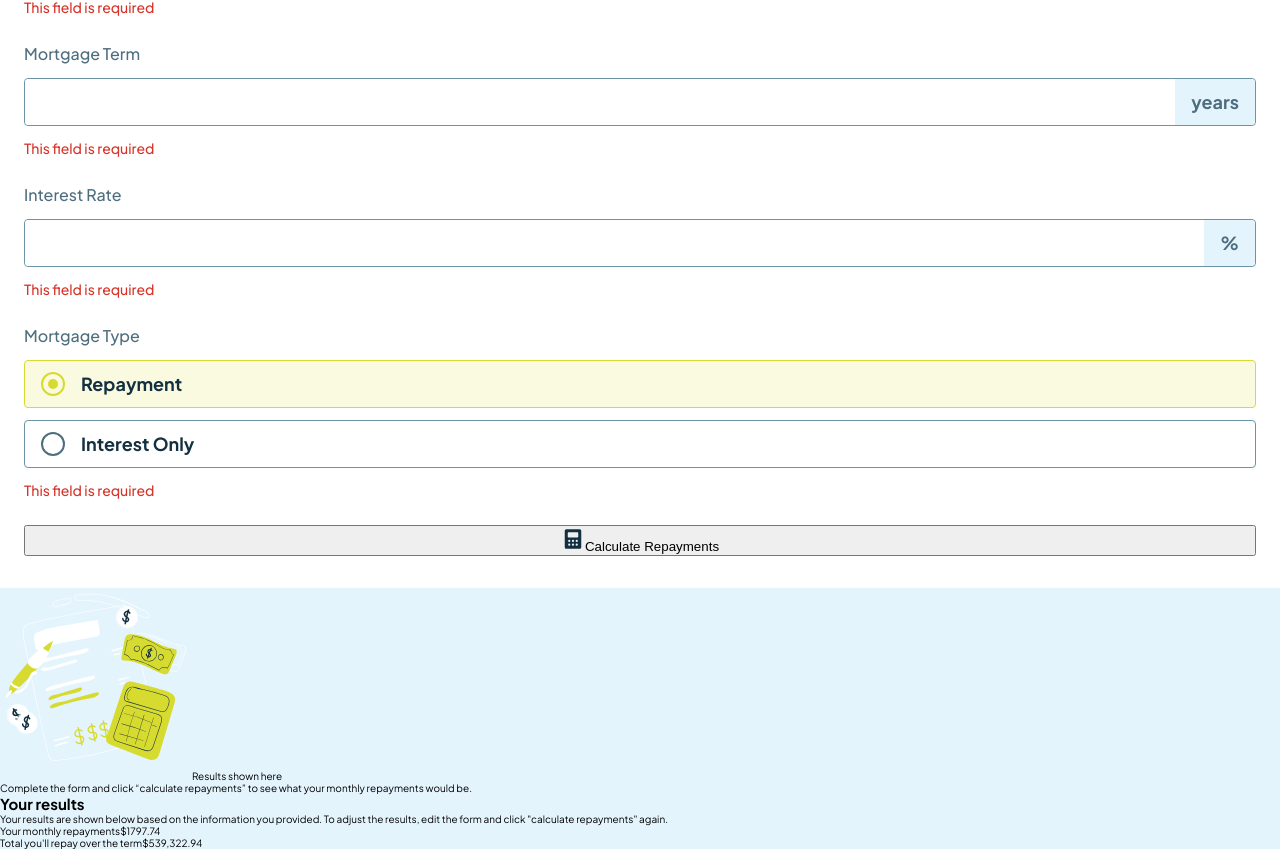
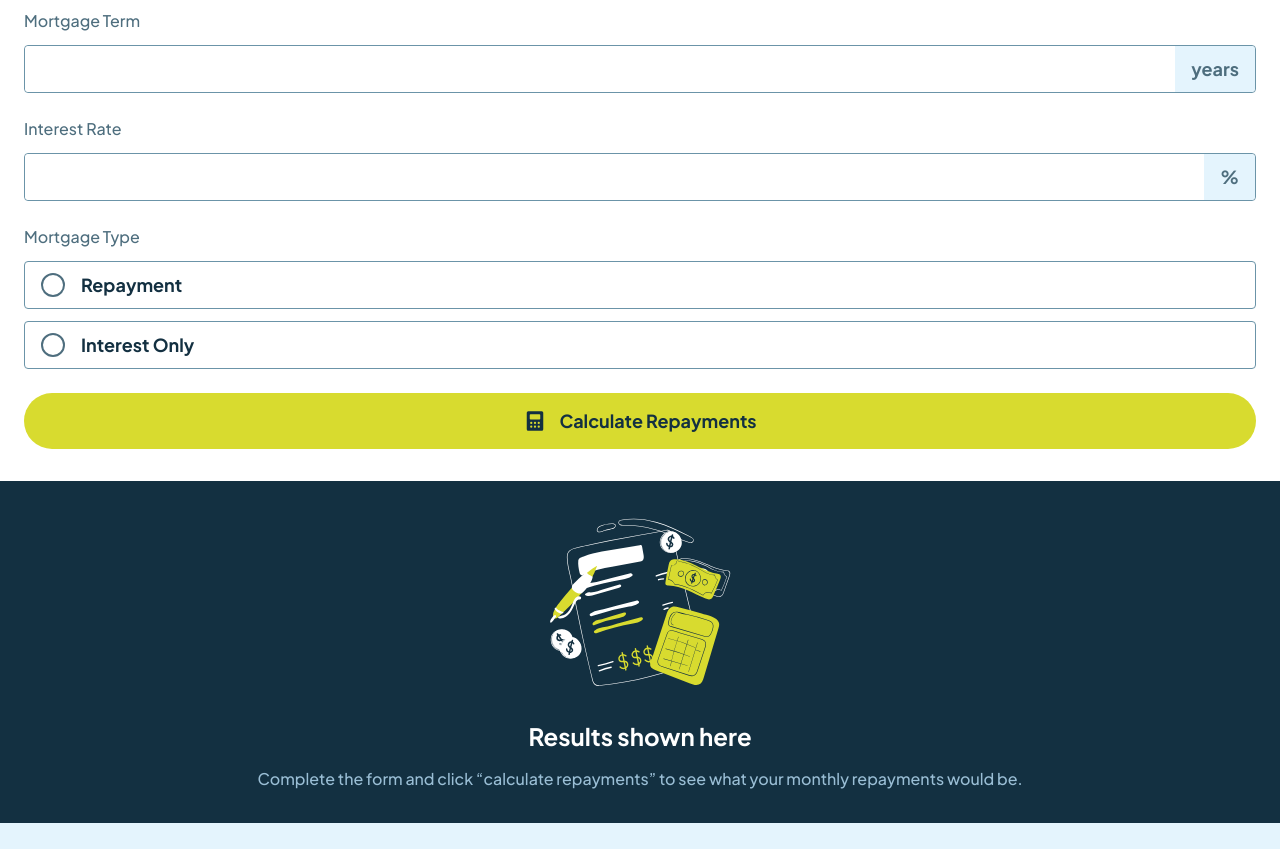
Before and after one commit to AdamHaniff/Mortgage-Repayment-Calculator, a React (Create React App) app: page / in a window 1280 px wide. Shown: the part 217-1066 px from the top of the page. After the commit the page ends 1040 px from the top, so only its background shows below. Built offline with nearby package versions, Linux system fonts and the light colour scheme.

Commit message:
Styled card__term-value in 375px layout

```diff
--- a/src/Card.js
+++ b/src/Card.js
@@ -5,7 +5,7 @@ function Card() {
     <div className="card">
       <LabelValue
         label="Your monthly repayments"
-        value="$1797.74"
+        value="$1,797.74"
         isMonthly={true}
       />
       <div className="card__separator"></div>
--- a/src/Input.js
+++ b/src/Input.js
@@ -16,11 +16,11 @@ function Input({ label, name, prefixSuffix, hasSuffix }) {
         </div>
       ) : (
         <div className="input__radios">
-          <RadioContainer name={name} value="repayment" checked={true} />
+          <RadioContainer name={name} value="repayment" checked={false} />
           <RadioContainer name={name} value="interest-only" checked={false} />
         </div>
       )}
-      <InputError />
+      {/* <InputError /> */}
     </div>
   );
 }
--- a/src/Results.js
+++ b/src/Results.js
@@ -5,7 +5,7 @@ function Results() {
   return (
     <div className="results">
       <ResultsUnavailable />
-      <ResultsAvailable />
+      {/* <ResultsAvailable /> */}
     </div>
   );
 }
--- a/src/css/main.css
+++ b/src/css/main.css
@@ -62,6 +62,27 @@ body {
   flex-direction: column;
   gap: 2.4rem;
 }
+.inputs__btn {
+  display: flex;
+  align-items: center;
+  justify-content: center;
+  gap: 1.2rem;
+  border: none;
+  height: 5.6rem;
+  padding: 0 4rem;
+  border-radius: 99.9rem;
+  background: #d8db2f;
+  color: #133041;
+  font-family: "Plus Jakarta Sans", sans-serif;
+  font-size: 1.8rem;
+  font-weight: 700;
+  line-height: 2.25rem;
+}
+.inputs__btn-icon {
+  display: block;
+  width: 2.4rem;
+  height: 2.4rem;
+}
 
 .input {
   display: flex;
@@ -122,10 +143,10 @@ body {
   gap: 1.2rem;
 }
 .input__radio-container {
+  display: flex;
+  height: 4.8rem;
   border-radius: 0.4rem;
   border: 0.1rem solid #6b94a8;
-  height: 4.8rem;
-  display: flex;
   align-items: center;
   gap: 1.6rem;
   padding: 0 1.6rem;
@@ -172,6 +193,95 @@ body {
   transition: opacity 0.3s;
 }
 
+.results {
+  background: #133041;
+  padding: 3.2rem 2.4rem;
+}
+
+.unavailable {
+  display: flex;
+  flex-direction: column;
+  gap: 1.6rem;
+  align-items: center;
+}
+.unavailable__illustration {
+  display: block;
+  width: 19.2rem;
+  height: 19.2rem;
+}
+.unavailable__results-text {
+  color: #fff;
+  font-size: 2.4rem;
+  font-weight: 700;
+  line-height: 3rem;
+}
+.unavailable__instructions {
+  color: #9abed5;
+  font-size: 1.6rem;
+  font-weight: 500;
+  line-height: 2.4rem;
+  text-align: center;
+}
+
+.available {
+  display: flex;
+  flex-direction: column;
+  gap: 2.4rem;
+}
+.available__header-text {
+  display: flex;
+  flex-direction: column;
+  gap: 1.6rem;
+}
+.available__header {
+  color: #fff;
+  font-size: 2.4rem;
+  font-weight: 700;
+  line-height: 3rem;
+}
+.available__text {
+  color: #9abed5;
+  font-size: 1.6rem;
+  font-weight: 500;
+  line-height: 2.4rem;
+}
+
+.card {
+  display: flex;
+  flex-direction: column;
+  gap: 1.6rem;
+  padding: 2.4rem 1.6rem;
+  border-radius: 0.8rem;
+  border-top: 0.4rem solid #d8db2f;
+  background: rgba(0, 0, 0, 0.25);
+}
+.card__label-value {
+  display: flex;
+  flex-direction: column;
+  gap: 0.8rem;
+}
+.card__label {
+  color: #9abed5;
+  font-size: 1.6rem;
+  font-weight: 500;
+  line-height: 2.4rem;
+}
+.card__monthly-value {
+  color: #d8db2f;
+  font-size: 4rem;
+  font-weight: 700;
+}
+.card__term-value {
+  color: #fff;
+  font-size: 2.4rem;
+  font-weight: 700;
+  line-height: 3rem;
+}
+.card__separator {
+  height: 0.1rem;
+  background: rgba(154, 190, 213, 0.25);
+}
+
 .suffix {
   order: 1;
   border-radius: 0 0.4rem 0.4rem 0;
--- a/src/sass/main.scss
+++ b/src/sass/main.scss
@@ -53,6 +53,27 @@ body {
   line-height: 2.25rem;
 }
 
+@mixin input-container-styles {
+  display: flex;
+  height: 4.8rem;
+  border-radius: 0.4rem;
+  border: 0.1rem solid $color-grey-blue;
+}
+
+@mixin results-header-term {
+  color: $color-white;
+  font-size: 2.4rem;
+  font-weight: $fw-bold;
+  line-height: 3rem;
+}
+
+@mixin instructions-text-label {
+  color: $color-light-grey-blue;
+  font-size: 1.6rem;
+  font-weight: $fw-medium;
+  line-height: 2.4rem;
+}
+
 // ******** MOBILE LAYOUTS ********
 
 // ********* 375px LAYOUT *********
@@ -104,6 +125,29 @@ body {
     flex-direction: column;
     gap: 2.4rem;
   }
+
+  &__btn {
+    display: flex;
+    align-items: center;
+    justify-content: center;
+    gap: 1.2rem;
+    border: none;
+    height: 5.6rem;
+    padding: 0 4rem;
+    border-radius: 99.9rem;
+    background: $color-pear;
+    color: $color-elephant;
+    font-family: $font-plus-jakarta-sans;
+    font-size: 1.8rem;
+    font-weight: $fw-bold;
+    line-height: 2.25rem;
+  }
+
+  &__btn-icon {
+    display: block;
+    width: 2.4rem;
+    height: 2.4rem;
+  }
 }
 
 // ************ INPUT *************
@@ -120,10 +164,7 @@ body {
   }
 
   &__container {
-    display: flex;
-    height: 4.8rem;
-    border-radius: 0.4rem;
-    border: 0.1rem solid $color-grey-blue;
+    @include input-container-styles;
 
     &:focus-within {
       border-color: $color-elephant;
@@ -167,10 +208,7 @@ body {
   }
 
   &__radio-container {
-    border-radius: 0.4rem;
-    border: 0.1rem solid $color-grey-blue;
-    height: 4.8rem;
-    display: flex;
+    @include input-container-styles;
     align-items: center;
     gap: 1.6rem;
     padding: 0 1.6rem;
@@ -224,6 +262,92 @@ body {
   }
 }
 
+// ************ RESULTS ************
+.results {
+  background: $color-elephant;
+  padding: 3.2rem 2.4rem;
+}
+
+// ********** UNAVAILABLE **********
+.unavailable {
+  display: flex;
+  flex-direction: column;
+  gap: 1.6rem;
+  align-items: center;
+
+  &__illustration {
+    display: block;
+    width: 19.2rem;
+    height: 19.2rem;
+  }
+
+  &__results-text {
+    @include results-header-term;
+  }
+
+  &__instructions {
+    @include instructions-text-label;
+    text-align: center;
+  }
+}
+
+// *********** AVAILABLE ***********
+.available {
+  display: flex;
+  flex-direction: column;
+  gap: 2.4rem;
+
+  &__header-text {
+    display: flex;
+    flex-direction: column;
+    gap: 1.6rem;
+  }
+
+  &__header {
+    @include results-header-term;
+  }
+
+  &__text {
+    @include instructions-text-label;
+  }
+}
+
+// ************* CARD *************
+.card {
+  display: flex;
+  flex-direction: column;
+  gap: 1.6rem;
+  padding: 2.4rem 1.6rem;
+  border-radius: 0.8rem;
+  border-top: 0.4rem solid $color-pear;
+  background: $color-firefly;
+
+  &__label-value {
+    display: flex;
+    flex-direction: column;
+    gap: 0.8rem;
+  }
+
+  &__label {
+    @include instructions-text-label;
+  }
+
+  &__monthly-value {
+    color: $color-pear;
+    font-size: 4rem;
+    font-weight: $fw-bold;
+  }
+
+  &__term-value {
+    @include results-header-term;
+  }
+
+  &__separator {
+    height: 0.1rem;
+    background: $color-dark-slate-grey;
+  }
+}
+
 // ******** DYNAMIC-STYLES ********
 .suffix {
   order: 1;
```
Also changed, not shown: 1 other file (tests, documents, lock files or other folders).
